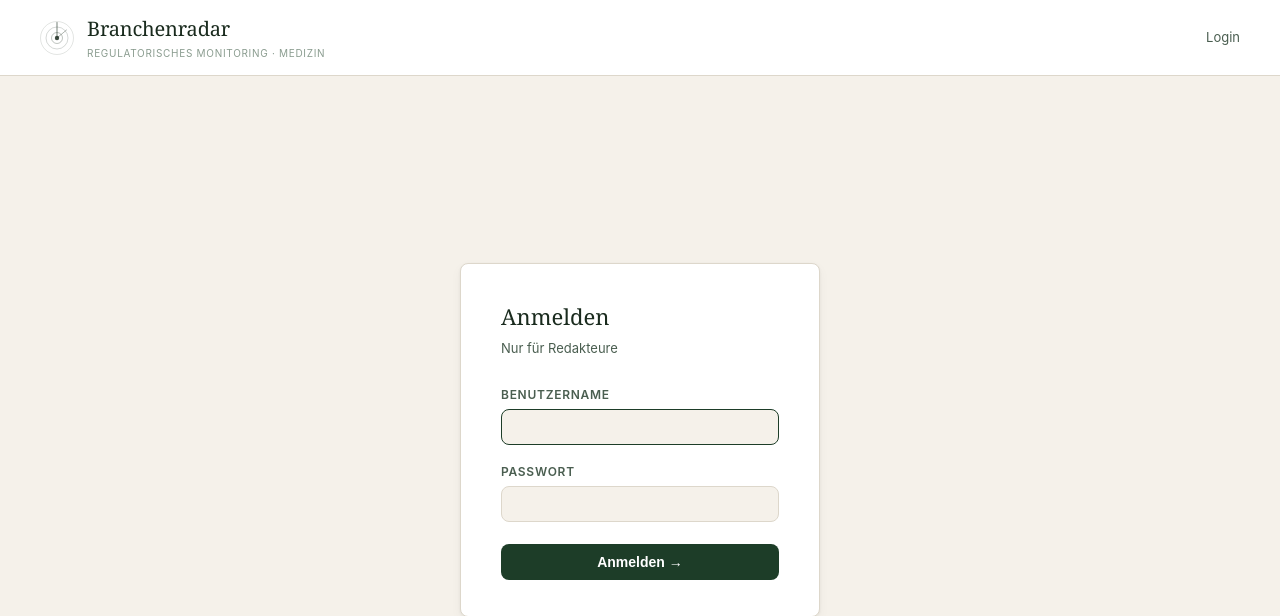
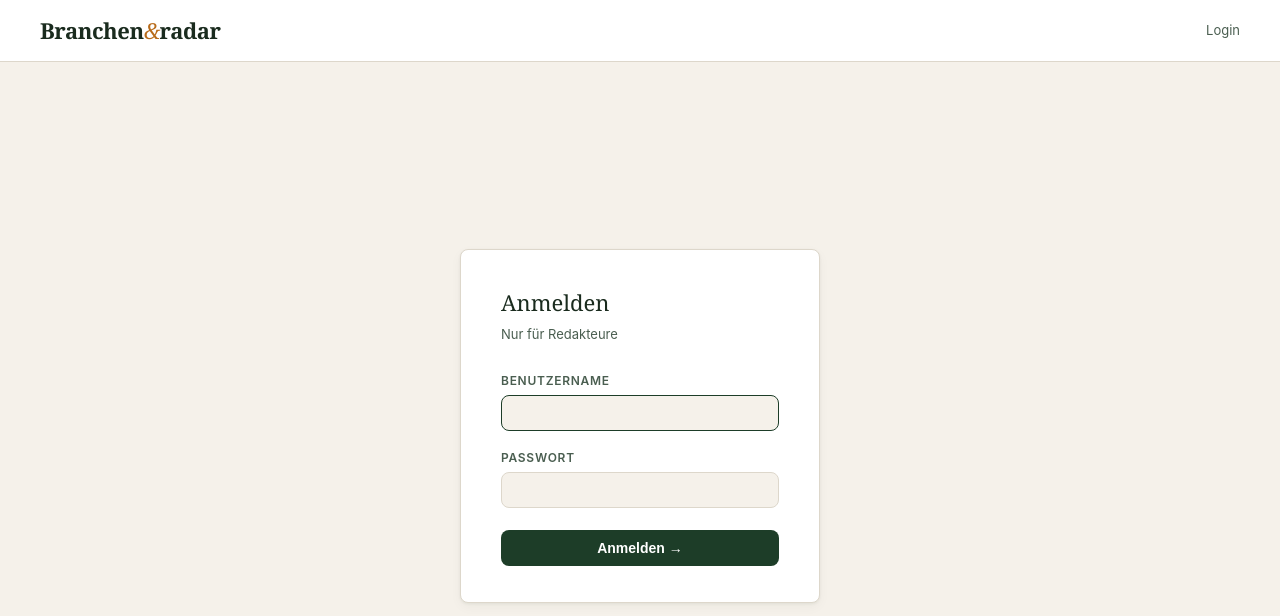
Before and after one commit to sebthamm/branchenradar, a Flask app: page /login?next=/ in a window 1280 px wide. Shown: the top 616 px of the page. Run offline with Flask 3, Linux system fonts and the light colour scheme.

Commit message:
Dashboard: Abschnittsüberschriften entfernt; Logo im Ole & Joy Stil

```diff
--- a/templates/base.html
+++ b/templates/base.html
@@ -44,8 +44,9 @@
     /* Header */
     .header { background: var(--surface); border-bottom: 1px solid var(--border); padding: 0 32px; }
     .header-inner { max-width: 1200px; margin: 0 auto; display: flex; align-items: center; justify-content: space-between; gap: 20px; padding: 14px 0; }
-    .brand-title { font-family: Georgia, "Times New Roman", serif; font-size: 20px; font-weight: normal; letter-spacing: -0.01em; color: var(--text); text-decoration: none; }
-    .brand-sub { font-size: 10px; color: var(--faint); letter-spacing: .07em; text-transform: uppercase; margin-top: 2px; }
+    .brand-title { font-family: Georgia, "Times New Roman", serif; font-size: 22px; font-weight: bold; letter-spacing: -0.02em; color: var(--text); text-decoration: none; }
+    .brand-amp { color: var(--s-announced); font-style: italic; font-weight: normal; }
+    .brand-sub { display: none; }
     .header-right { display: flex; align-items: center; gap: 16px; }
     .header-link { font-size: 13px; color: var(--muted); text-decoration: none; white-space: nowrap; }
     .header-link:hover { color: var(--text); }
@@ -139,19 +140,8 @@
 <body>
 <header class="header">
   <div class="header-inner">
-    <div style="display:flex;align-items:center;gap:13px">
-      <svg width="34" height="34" viewBox="0 0 34 34" fill="none" xmlns="http://www.w3.org/2000/svg" style="flex-shrink:0">
-        <circle cx="17" cy="17" r="16.5" stroke="rgba(26,43,30,0.12)" stroke-width="1"/>
-        <circle cx="17" cy="17" r="11" stroke="rgba(26,43,30,0.18)" stroke-width="1" fill="none"/>
-        <circle cx="17" cy="17" r="5.5" stroke="rgba(26,43,30,0.28)" stroke-width="1" fill="none"/>
-        <circle cx="17" cy="17" r="2.2" fill="rgba(26,43,30,0.85)"/>
-        <line x1="17" y1="14.8" x2="17" y2="1.5" stroke="rgba(26,43,30,0.5)" stroke-width="1.2" stroke-linecap="round"/>
-        <path d="M17 17 L26.5 9" stroke="rgba(26,43,30,0.35)" stroke-width="1" stroke-linecap="round"/>
-      </svg>
-      <div>
-        <a href="{{ url_for('dashboard') }}" class="brand-title">Branchenradar</a>
-        <div class="brand-sub">Regulatorisches Monitoring · Medizin</div>
-      </div>
+    <div>
+      <a href="{{ url_for('dashboard') }}" class="brand-title">Branchen<span class="brand-amp">&amp;</span>radar</a>
     </div>
 
     {# Desktop nav #}
--- a/templates/dashboard.html
+++ b/templates/dashboard.html
@@ -215,10 +215,6 @@
   {% set prio_signals = signals | selectattr('priority', 'equalto', prio_key) | list %}
   {% if prio_signals %}
   <div class="sec-group" data-prio="{{ prio_key }}">
-    <div class="sec">
-      <span class="sec-badge prio-badge {{ prio_key }}" style="font-size:11px;padding:4px 12px">{{ prio_label }}</span>
-      <div class="sec-line"></div>
-    </div>
     <div class="grid">
       {% for s in prio_signals %}
       {% set prio = s.get('priority', 'sollte') %}
```
